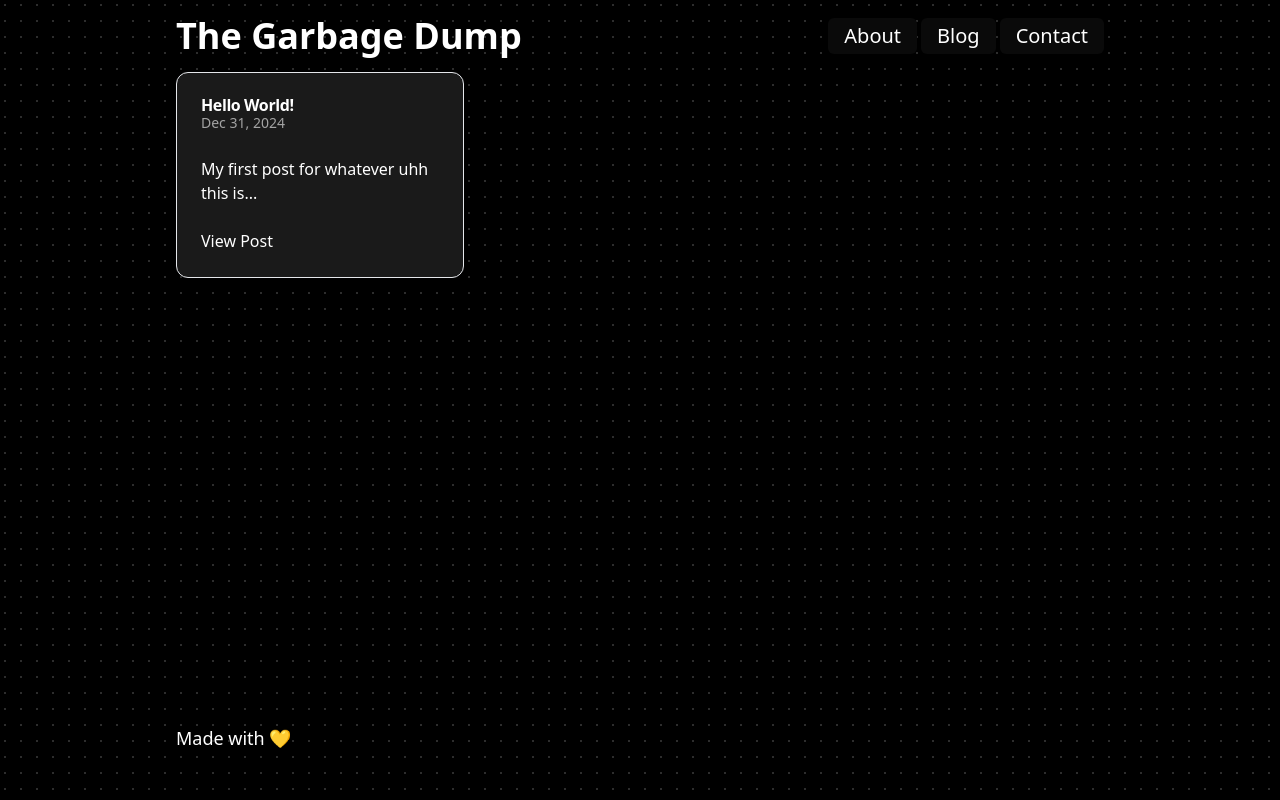
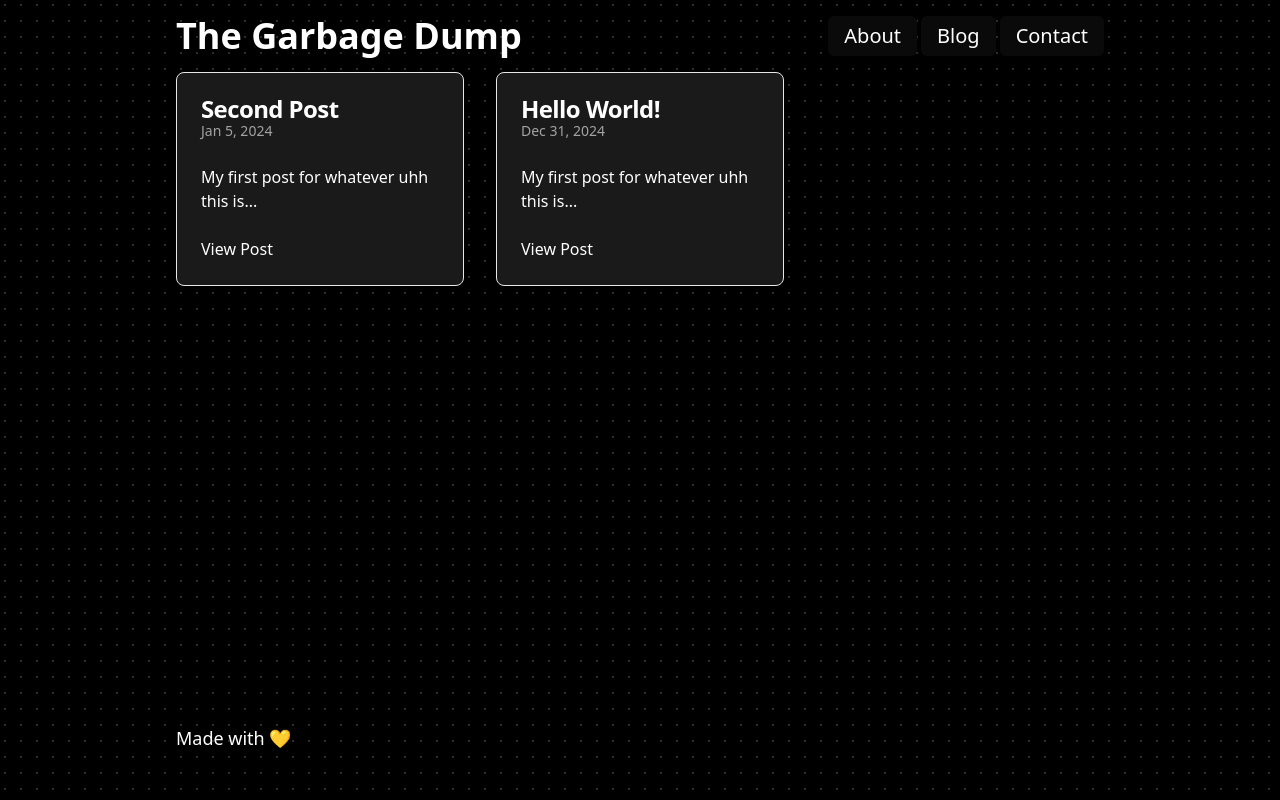
Before and after one commit to Steven-UY/personal-blog, a Next.js app: page / in a window 1280 px wide. Built offline with nearby package versions, Linux system fonts and the light colour scheme.

Commit message:
cards appear most recent to latest

```diff
--- /dev/null
+++ b/posts/second_post.md
@@ -0,0 +1,5 @@
+---
+title: "Second Post"
+date: "Jan 5, 2024"
+
+---
--- a/src/app/page.tsx
+++ b/src/app/page.tsx
@@ -2,14 +2,22 @@ import { PostCard } from "@/components";
 import { Menu } from "lucide-react";
 import Image from "next/image";
 import getPostMetadata from "../../utils/getPostMetadata";
+import { normalizeDate } from "../../utils/normalizeDate";
 
 export default function Home() {
   const postMetadata = getPostMetadata('posts');
-  console.log(postMetadata);
+
+  const sortedPosts = [...postMetadata].sort((a, b) => {
+    const dateA = normalizeDate(a.date);
+    const dateB = normalizeDate(b.date);
+    console.log('Comparing dates: ', dateA, dateB);
+    return dateA.getTime() - dateB.getTime();
+  });
+
   return (
     <main>
       <div className="grid grid-cols-3 gap-8">
-        {postMetadata.map((post, postIndex) => {
+        {sortedPosts.map((post, postIndex) => {
           return(
             <PostCard key={postIndex} post={post}></PostCard>
           )
--- a/src/components/ui/button.tsx
+++ b/src/components/ui/button.tsx
@@ -5,26 +5,25 @@ import { cva, type VariantProps } from "class-variance-authority"
 import { cn } from "@/lib/utils"
 
 const buttonVariants = cva(
-  "inline-flex items-center justify-center gap-2 whitespace-nowrap rounded-md text-sm font-medium transition-colors focus-visible:outline-none focus-visible:ring-1 focus-visible:ring-ring disabled:pointer-events-none disabled:opacity-50 [&_svg]:pointer-events-none [&_svg]:size-4 [&_svg]:shrink-0",
+  "inline-flex items-center justify-center gap-2 whitespace-nowrap rounded-md text-sm font-medium ring-offset-background transition-colors focus-visible:outline-none focus-visible:ring-2 focus-visible:ring-ring focus-visible:ring-offset-2 disabled:pointer-events-none disabled:opacity-50 [&_svg]:pointer-events-none [&_svg]:size-4 [&_svg]:shrink-0",
   {
     variants: {
       variant: {
-        default:
-          "bg-primary text-primary-foreground shadow hover:bg-primary/90",
+        default: "bg-primary text-primary-foreground hover:bg-primary/90",
         destructive:
-          "bg-destructive text-destructive-foreground shadow-sm hover:bg-destructive/90",
+          "bg-destructive text-destructive-foreground hover:bg-destructive/90",
         outline:
-          "border border-input bg-background shadow-sm hover:bg-accent hover:text-accent-foreground",
+          "border border-input bg-background hover:bg-accent hover:text-accent-foreground",
         secondary:
-          "bg-secondary text-secondary-foreground shadow-sm hover:bg-secondary/80",
+          "bg-secondary text-secondary-foreground hover:bg-secondary/80",
         ghost: "hover:bg-accent hover:text-accent-foreground",
         link: "text-primary underline-offset-4 hover:underline",
       },
       size: {
-        default: "h-9 px-4 py-2",
-        sm: "h-8 rounded-md px-3 text-xs",
-        lg: "h-10 rounded-md px-8",
-        icon: "h-9 w-9",
+        default: "h-10 px-4 py-2",
+        sm: "h-9 rounded-md px-3",
+        lg: "h-11 rounded-md px-8",
+        icon: "h-10 w-10",
       },
     },
     defaultVariants: {
--- a/src/components/ui/card.tsx
+++ b/src/components/ui/card.tsx
@@ -9,7 +9,7 @@ const Card = React.forwardRef<
   <div
     ref={ref}
     className={cn(
-      "rounded-xl border bg-card text-card-foreground shadow",
+      "rounded-lg border bg-card text-card-foreground shadow-sm",
       className
     )}
     {...props}
@@ -35,7 +35,10 @@ const CardTitle = React.forwardRef<
 >(({ className, ...props }, ref) => (
   <div
     ref={ref}
-    className={cn("font-semibold leading-none tracking-tight", className)}
+    className={cn(
+      "text-2xl font-semibold leading-none tracking-tight",
+      className
+    )}
     {...props}
   />
 ))
--- a/src/components/ui/menubar.tsx
+++ b/src/components/ui/menubar.tsx
@@ -23,7 +23,7 @@ const Menubar = React.forwardRef<
   <MenubarPrimitive.Root
     ref={ref}
     className={cn(
-      "flex h-9 items-center space-x-1 rounded-md border bg-background p-1 shadow-sm",
+      "flex h-10 items-center space-x-1 rounded-md border bg-background p-1",
       className
     )}
     {...props}
@@ -38,7 +38,7 @@ const MenubarTrigger = React.forwardRef<
   <MenubarPrimitive.Trigger
     ref={ref}
     className={cn(
-      "flex cursor-default select-none items-center rounded-sm px-3 py-1 text-sm font-medium outline-none focus:bg-accent focus:text-accent-foreground data-[state=open]:bg-accent data-[state=open]:text-accent-foreground",
+      "flex cursor-default select-none items-center rounded-sm px-3 py-1.5 text-sm font-medium outline-none focus:bg-accent focus:text-accent-foreground data-[state=open]:bg-accent data-[state=open]:text-accent-foreground",
       className
     )}
     {...props}
@@ -74,7 +74,7 @@ const MenubarSubContent = React.forwardRef<
   <MenubarPrimitive.SubContent
     ref={ref}
     className={cn(
-      "z-50 min-w-[8rem] overflow-hidden rounded-md border bg-popover p-1 text-popover-foreground shadow-lg data-[state=open]:animate-in data-[state=closed]:animate-out data-[state=closed]:fade-out-0 data-[state=open]:fade-in-0 data-[state=closed]:zoom-out-95 data-[state=open]:zoom-in-95 data-[side=bottom]:slide-in-from-top-2 data-[side=left]:slide-in-from-right-2 data-[side=right]:slide-in-from-left-2 data-[side=top]:slide-in-from-bottom-2",
+      "z-50 min-w-[8rem] overflow-hidden rounded-md border bg-popover p-1 text-popover-foreground data-[state=open]:animate-in data-[state=closed]:animate-out data-[state=closed]:fade-out-0 data-[state=open]:fade-in-0 data-[state=closed]:zoom-out-95 data-[state=open]:zoom-in-95 data-[side=bottom]:slide-in-from-top-2 data-[side=left]:slide-in-from-right-2 data-[side=right]:slide-in-from-left-2 data-[side=top]:slide-in-from-bottom-2",
       className
     )}
     {...props}
@@ -162,7 +162,7 @@ const MenubarRadioItem = React.forwardRef<
   >
     <span className="absolute left-2 flex h-3.5 w-3.5 items-center justify-center">
       <MenubarPrimitive.ItemIndicator>
-        <Circle className="h-4 w-4 fill-current" />
+        <Circle className="h-2 w-2 fill-current" />
       </MenubarPrimitive.ItemIndicator>
     </span>
     {children}
--- a/src/components/ui/navigation-menu.tsx
+++ b/src/components/ui/navigation-menu.tsx
@@ -41,7 +41,7 @@ NavigationMenuList.displayName = NavigationMenuPrimitive.List.displayName
 const NavigationMenuItem = NavigationMenuPrimitive.Item
 
 const navigationMenuTriggerStyle = cva(
-  "group inline-flex h-9 w-max items-center justify-center rounded-md bg-background px-4 py-2 text-sm font-medium transition-colors hover:bg-accent hover:text-accent-foreground focus:bg-accent focus:text-accent-foreground focus:outline-none disabled:pointer-events-none disabled:opacity-50 data-[active]:bg-accent/50 data-[state=open]:bg-accent/50"
+  "group inline-flex h-10 w-max items-center justify-center rounded-md bg-background px-4 py-2 text-sm font-medium transition-colors hover:bg-accent hover:text-accent-foreground focus:bg-accent focus:text-accent-foreground focus:outline-none disabled:pointer-events-none disabled:opacity-50 data-[active]:bg-accent/50 data-[state=open]:bg-accent/50"
 )
 
 const NavigationMenuTrigger = React.forwardRef<
@@ -55,7 +55,7 @@ const NavigationMenuTrigger = React.forwardRef<
   >
     {children}{" "}
     <ChevronDown
-      className="relative top-[1px] ml-1 h-3 w-3 transition duration-300 group-data-[state=open]:rotate-180"
+      className="relative top-[1px] ml-1 h-3 w-3 transition duration-200 group-data-[state=open]:rotate-180"
       aria-hidden="true"
     />
   </NavigationMenuPrimitive.Trigger>
@@ -86,7 +86,7 @@ const NavigationMenuViewport = React.forwardRef<
   <div className={cn("absolute left-0 top-full flex justify-center")}>
     <NavigationMenuPrimitive.Viewport
       className={cn(
-        "origin-top-center relative mt-1.5 h-[var(--radix-navigation-menu-viewport-height)] w-full overflow-hidden rounded-md border bg-popover text-popover-foreground shadow data-[state=open]:animate-in data-[state=closed]:animate-out data-[state=closed]:zoom-out-95 data-[state=open]:zoom-in-90 md:w-[var(--radix-navigation-menu-viewport-width)]",
+        "origin-top-center relative mt-1.5 h-[var(--radix-navigation-menu-viewport-height)] w-full overflow-hidden rounded-md border bg-popover text-popover-foreground shadow-lg data-[state=open]:animate-in data-[state=closed]:animate-out data-[state=closed]:zoom-out-95 data-[state=open]:zoom-in-90 md:w-[var(--radix-navigation-menu-viewport-width)]",
         className
       )}
       ref={ref}
--- /dev/null
+++ b/utils/normalizeDate.ts
@@ -0,0 +1,7 @@
+export function normalizeDate(dateStr: string): Date {
+    const date = new Date(dateStr)
+    if (isNaN(date.getTime())) {
+        return new Date(Date.parse(dateStr));
+    }
+    return date;
+}
```
Also changed, not shown: components.json.
